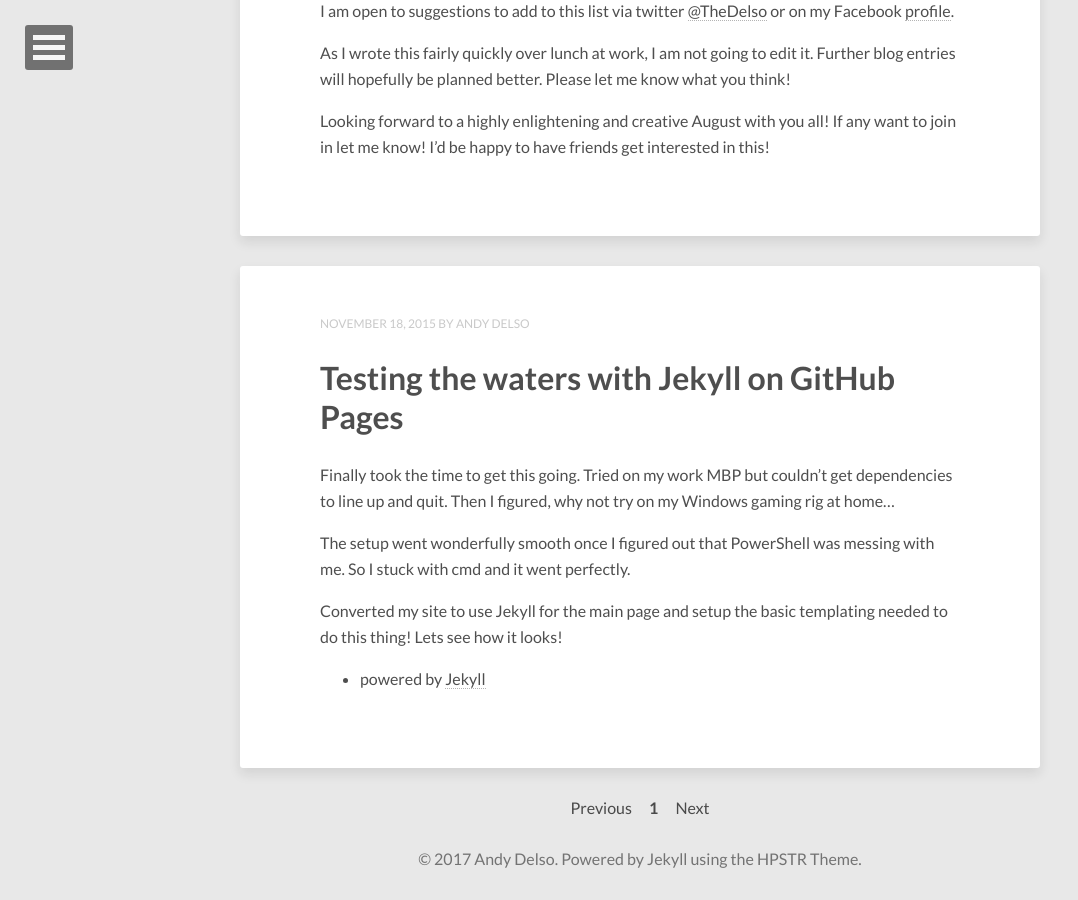
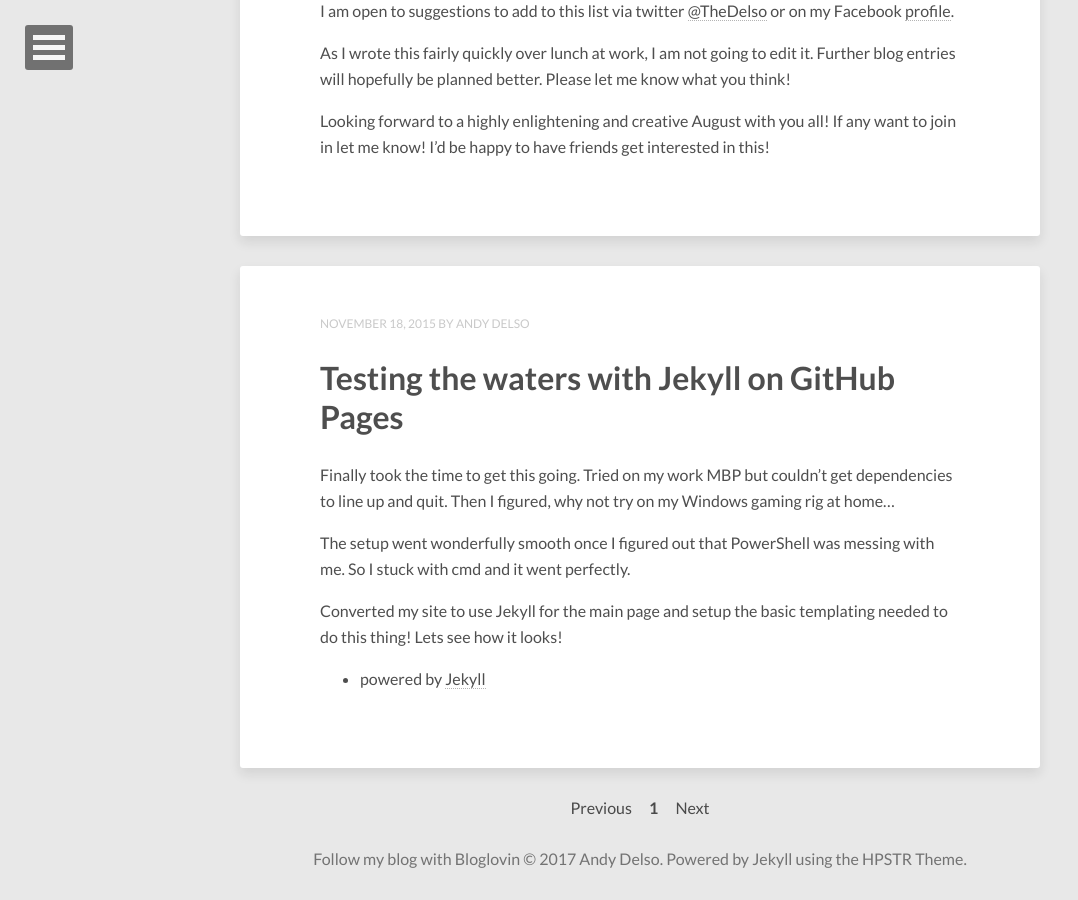
Before and after one commit to andydelso/ddaypunk06.github.io, a Jekyll site: the page built from index.html, in a window 1280 px wide and 900 px high, scrolled down 7342 px. Shown: the whole window, without its empty margins (0-1078 px from the left). Built offline with Jekyll 4.4.1, drawn with Linux system fonts in a browser that asks for light colours; nearby versions of some CDN libraries; the list of posts is cut into pages by our own code.

Commit message:
adding Bloglovin to footer

```diff
--- a/_includes/footer.html
+++ b/_includes/footer.html
@@ -1 +1,2 @@
+<span><a href="https://www.bloglovin.com/blog/19075343/?claim=6xecgjv5d5m">Follow my blog with Bloglovin</a></span>
 <span>&copy; {{ site.time | date: '%Y' }} {{ site.owner.name }}. Powered by <a href="http://jekyllrb.com" rel="nofollow">Jekyll</a> using the <a href="https://mademistakes.com/work/hpstr-jekyll-theme/" rel="nofollow">HPSTR Theme</a>.</span>
```
